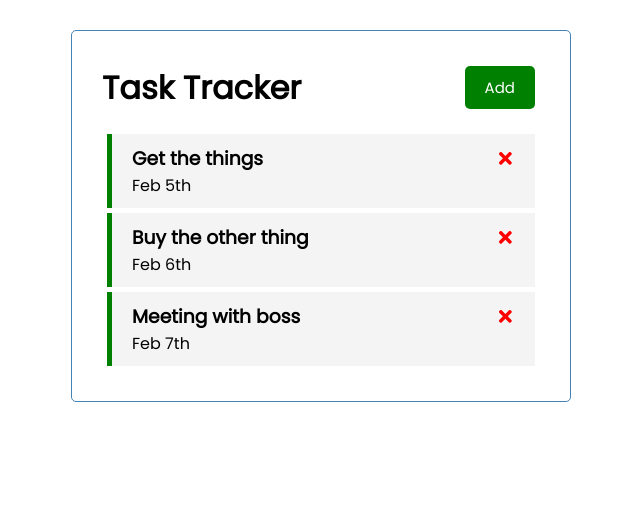
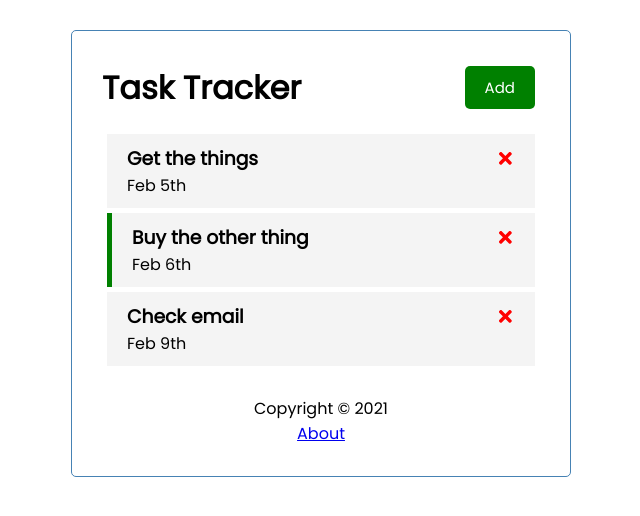
Before and after one commit to jacobkwan/react-todo-list, a React (Create React App) app: page / in a window 1280 px wide. Shown: the top 516 px of the page, without its empty margins (319-959 px from the left). Built offline with nearby package versions, Linux system fonts and the light colour scheme; data requests are answered from the project's data file.

Commit message:
routing and server interaction

```diff
--- a/db.json
+++ b/db.json
@@ -4,7 +4,7 @@
       "id": 1,
       "text": "Get the things",
       "day": "Feb 5th",
-      "reminder": true
+      "reminder": false
     },
     {
       "id": 2,
--- a/package.json
+++ b/package.json
@@ -10,6 +10,7 @@
     "react": "^17.0.2",
     "react-dom": "^17.0.2",
     "react-icons": "^4.2.0",
+    "react-router-dom": "^5.2.0",
     "react-scripts": "4.0.3",
     "web-vitals": "^1.0.1"
   },
--- a/src/App.js
+++ b/src/App.js
@@ -1,68 +1,115 @@
-import { useState } from "react";
+import { useState, useEffect } from "react";
+import { BrowserRouter as Router, Route } from "react-router-dom";
 import Header from "./components/Header";
+import Footer from "./components/Footer";
 import Tasks from "./components/Tasks";
 import AddTask from "./components/AddTask";
+import About from "./components/About";
 
 const App = () => {
-  const [tasks, setTasks] = useState([
-    {
-      id: 1,
-      text: "Get the things",
-      day: "Feb 5th",
-      reminder: true,
-    },
-    {
-      id: 2,
-      text: "Buy the other thing",
-      day: "Feb 6th",
-      reminder: true,
-    },
-    {
-      id: 3,
-      text: "Meeting with boss",
-      day: "Feb 7th",
-      reminder: true,
-    },
-  ]);
+  const [tasks, setTasks] = useState([]);
 
   const [showAddTask, setShowAddTask] = useState(false);
 
+  useEffect(() => {
+    const getAndSetTasks = async () => {
+      const tasks = await fetchTasks();
+      setTasks(tasks);
+    };
+    getAndSetTasks();
+  }, []);
+
+  // Fetch Tasks from json-server mock BE
+  const fetchTasks = async () => {
+    const res = await fetch("http://localhost:5000/tasks");
+    const data = await res.json();
+    return data;
+  };
+
+  const fetchTask = async (id) => {
+    const res = await fetch(`http://localhost:5000/tasks/${id}`);
+    const data = await res.json();
+    return data;
+  };
+
   // Add Task
-  const addTask = (task) => {
-    const id = Math.floor(Math.random() * 10000) + 1;
-    const newTask = { id, ...task };
-    setTasks([...tasks, newTask]);
+  const addTask = async (task) => {
+    const res = await fetch("http://localhost:5000/tasks", {
+      method: "POST",
+      headers: {
+        "Content-type": "application/json",
+      },
+      body: JSON.stringify(task),
+    });
+    const data = await res.json();
+
+    setTasks([...tasks, data]);
   };
 
   // Delete Task on click
-  const deleteTask = (id) => {
+  const deleteTask = async (id) => {
+    await fetch(`http://localhost:5000/tasks/${id}`, {
+      method: "DELETE",
+    });
     setTasks(tasks.filter((task) => task.id !== id));
   };
 
   // Toggle Reminder
-  const toggleReminder = (id) => {
+  const toggleReminder = async (id) => {
+    // difference between getting Task from server VS from State. Source of truth?
+    // const taskToToggle = tasks.find((task) => task.id === id);
+    const taskToToggle = await fetchTask(id);
+    taskToToggle.reminder = !taskToToggle.reminder;
+    const res = await fetch(`http://localhost:5000/tasks/${id}`, {
+      method: "PUT",
+      headers: {
+        "Content-type": "application/json",
+      },
+      body: JSON.stringify(taskToToggle),
+    });
+
+    const data = await res.json();
+
     setTasks(
       tasks.map((task) => {
         if (task.id === id) {
-          task.reminder = !task.reminder;
+          task.reminder = data.reminder;
         }
         return task;
       })
     );
   };
+
   return (
+    <Router>
       <div className="container">
         <Header
           showAddTask={showAddTask}
           onClickAddBtn={() => setShowAddTask(!showAddTask)}
         />
+
+        <Route
+          path="/"
+          exact
+          render={(props) => (
+            <>
               {showAddTask && <AddTask onAdd={addTask} />}
               {tasks.length > 0 ? (
-        <Tasks tasks={tasks} onDelete={deleteTask} onToggle={toggleReminder} />
+                <Tasks
+                  tasks={tasks}
+                  onDelete={deleteTask}
+                  onToggle={toggleReminder}
+                />
               ) : (
                 "All tasks completed!"
               )}
+            </>
+          )}
+        />
+        <Route path="/about" component={About} />
+        <Footer />
       </div>
+    </Router>
   );
 };
 
--- /dev/null
+++ b/src/components/About.js
@@ -0,0 +1,11 @@
+import { Link } from "react-router-dom";
+const About = () => {
+	return (
+		<div>
+			<h4>Version 1.0.0</h4>
+			<Link to="/">Go Back</Link>
+		</div>
+	)
+}
+
+export default About
--- /dev/null
+++ b/src/components/Footer.js
@@ -0,0 +1,12 @@
+import { Link } from 'react-router-dom'
+
+const Footer = () => {
+	return (
+		<footer>
+			<p>Copyright &copy; 2021</p>
+			<Link to="/about">About</Link>
+		</footer>
+	)
+}
+
+export default Footer
--- a/src/components/Header.js
+++ b/src/components/Header.js
@@ -1,15 +1,19 @@
 import PropTypes from "prop-types";
+import { useLocation } from "react-router";
 import Button from "./Button";
 
 const Header = ({ title, showAddTask, onClickAddBtn }) => {
+  const location = useLocation();
   return (
     <header className="header">
       <h1>{title}</h1>
-      <Button
-        color={showAddTask ? "steelBlue" : "green"}
-        text={showAddTask ? "Hide" : "Add"}
-        onClick={onClickAddBtn}
-      />
+      {location.pathname === "/" && (
+        <Button
+          color={showAddTask ? "steelBlue" : "green"}
+          text={showAddTask ? "Hide" : "Add"}
+          onClick={onClickAddBtn}
+        />
+      )}
     </header>
   );
 };
```
Also changed, not shown: 1 other file (tests, documents, lock files or other folders). Lines whose indentation alone changed are shown as unchanged.
